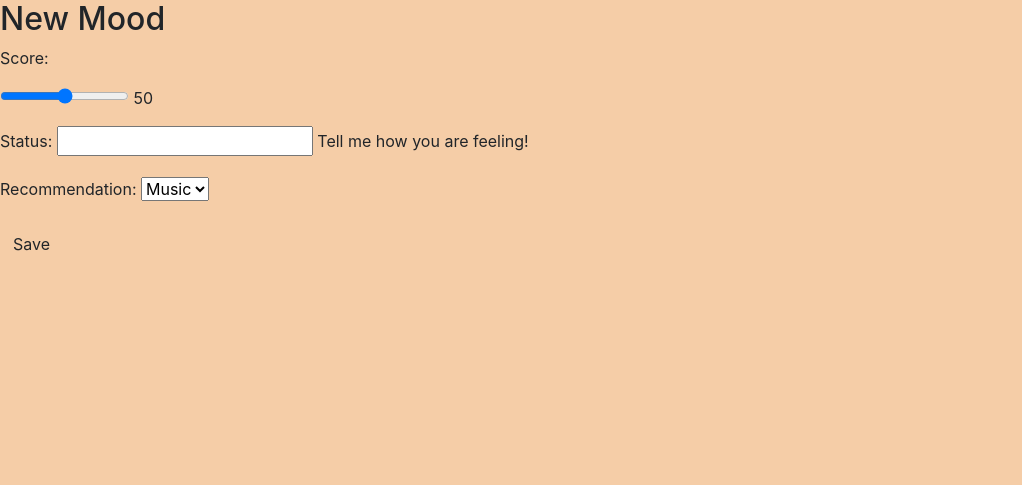
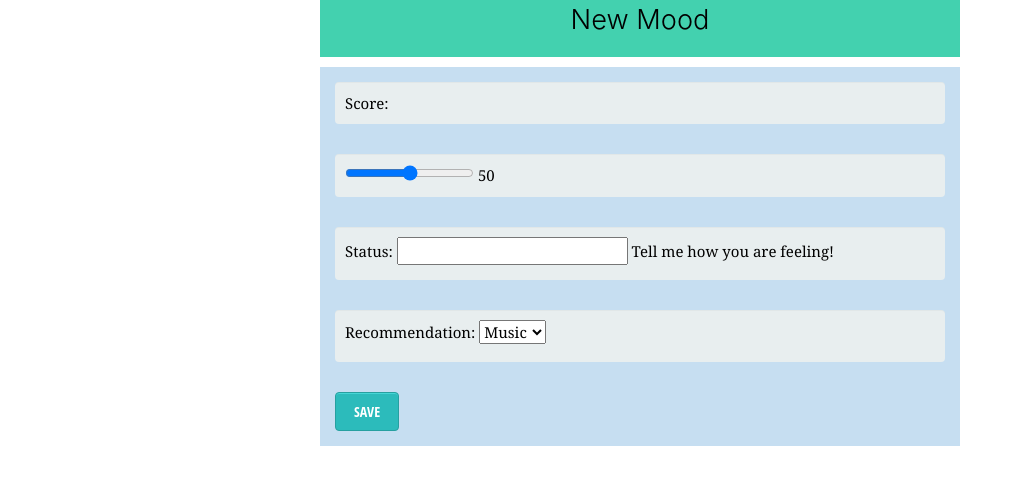
Before and after one commit to CMPUT401F21-Hackathon/Mood-Journal, a Django app: page /mood/new/ in a window 1280 px wide. Shown: the top 485 px of the page, without its empty margins (0-1022 px from the left). Run offline with Django 3.2, Linux system fonts and the light colour scheme; some libraries are stand-ins or nearby versions.

Commit message:
new mood and edit mood css added

```diff
--- a/hackathon/mood_journal/static/css/base.css
+++ b/hackathon/mood_journal/static/css/base.css
@@ -1,5 +1,5 @@
 body {
-    background-color: #f5cda7;
+    background-color: white;
   }
 
 h1 {
@@ -10,3 +10,85 @@ h1 {
   border: 2px solid black;
   margin: 5px;
 }
+
+#newMood {
+    margin-left: 25%;
+    margin-right:25%;
+    font-size: 1.7em;
+	  margin-bottom: 10px;
+}
+
+form {
+    margin-left: 25%;
+    margin-right:25%;
+    width: 50%;
+    background-color: #c6def1;
+    padding: 15px;
+    font: "Lucida Sans Unicode", "Lucida Grande", sans-serif;
+
+}
+
+#save_btn {
+  /* color: black;
+  background-color: #00f5d4; */
+  -moz-box-shadow: inset 0px 1px 0px 0px #45D6D6;
+	-webkit-box-shadow: inset 0px 1px 0px 0px #45D6D6;
+	box-shadow: inset 0px 1px 0px 0px #45D6D6;
+	background-color: #2CBBBB;
+	border: 1px solid #27A0A0;
+	display: inline-block;
+	cursor: pointer;
+	color: #FFFFFF;
+	font-family: 'Open Sans Condensed', sans-serif;
+	font-size: 14px;
+	padding: 8px 18px;
+	text-decoration: none;
+	text-transform: uppercase;
+
+}
+
+p {
+  font-family: Georgia, "Times New Roman", Times, serif;
+	background: rgba(255,255,255,.1);
+	border: none;
+	border-radius: 4px;
+	font-size: 15px;
+	margin: 0;
+	outline: 0;
+	padding: 10px;
+	width: 100%;
+	box-sizing: border-box;
+	-webkit-box-sizing: border-box;
+	-moz-box-sizing: border-box;
+	background-color: #e8eeef;
+	color:#8a97a0;
+	-webkit-box-shadow: 0 1px 0 rgba(0,0,0,0.03) inset;
+	box-shadow: 0 1px 0 rgba(0,0,0,0.03) inset;
+	margin-bottom: 30px;
+  color: black;
+
+}
+
+h2 {
+  background: #43D1AF;
+	padding: 20px 0;
+	font-size: 140%;
+	font-weight: 300;
+	text-align: center;
+	color: black;
+	margin: -16px -16px 16px -16px;
+
+}
+/* .form { width:985px; margin:0 auto } */
+/* div.form
+{
+    display: block;
+    text-align: center;
+} */
+/* form
+{
+    display: inline-block;
+    margin-left: auto;
+    margin-right: auto;
+    text-align: left;
+} */
--- a/hackathon/mood_journal/templates/mood_journal/mood_edit.html
+++ b/hackathon/mood_journal/templates/mood_journal/mood_edit.html
@@ -1,7 +1,8 @@
 {% extends 'base.html' %}
 
 {% block content %}
-    <h2>New Mood</h2>
+    <h2 id="newMood">New Mood</h2>
+    <div>
         <form method="POST" class="post-form">{% csrf_token %}
             <p>Score:</p>
             {% if score_slider %}
@@ -14,6 +15,7 @@
             </p>
             {% endif %}
             {{ form.as_p }}
-        <button type="submit" class="save btn btn-default">Save</button>
+            <button type="submit" class="save btn btn-default" id= "save_btn">Save</button>
         </form>
+    </div>
 {% endblock %}
```
Lines whose indentation alone changed are shown as unchanged.
